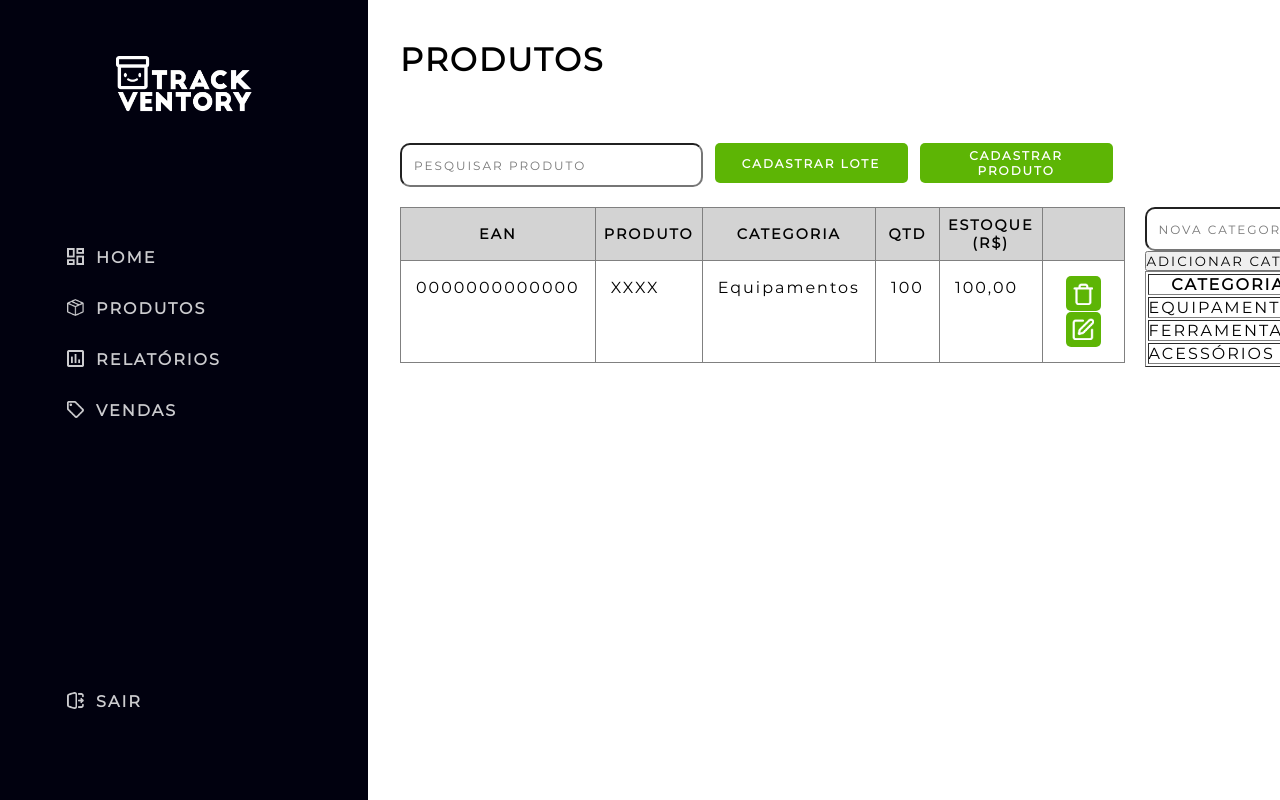
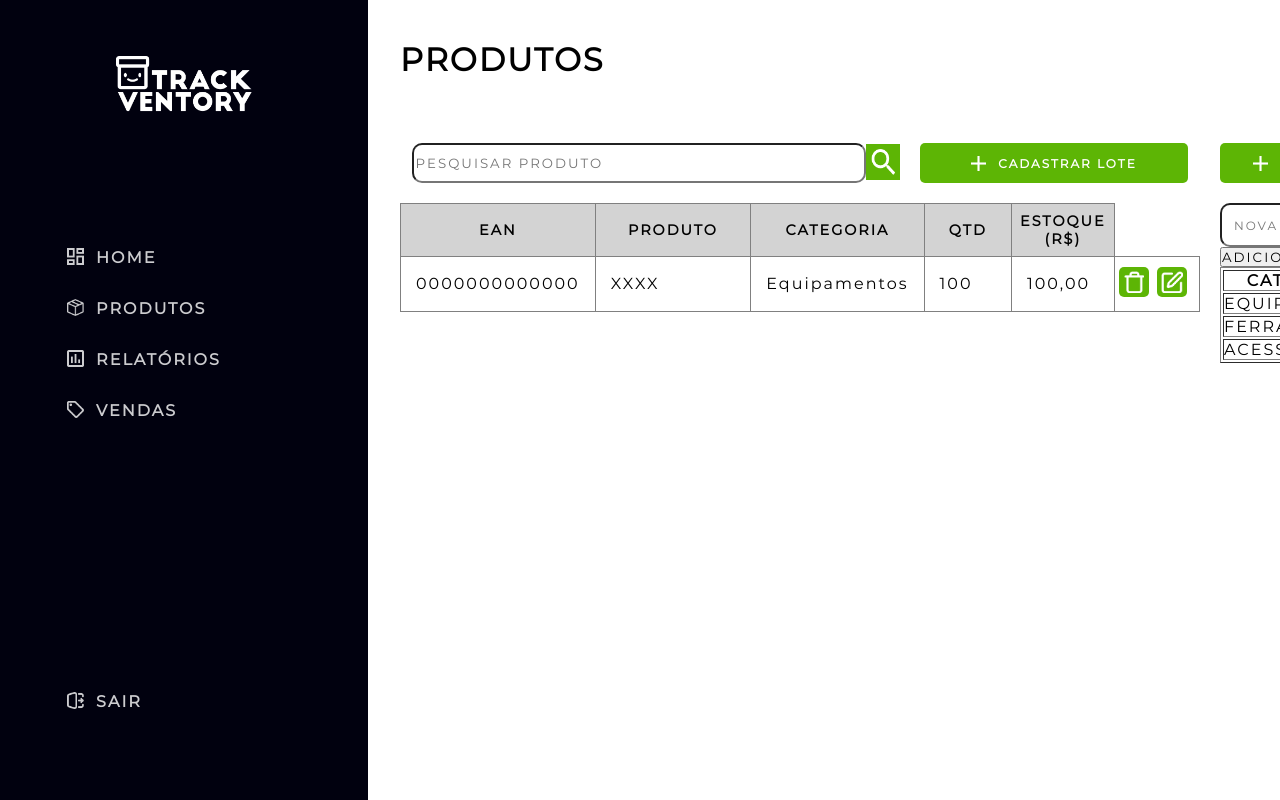
Before and after one commit to winvirg/Trackventory, a Next.js app: page /user/produto in a window 1280 px wide. Built offline with nearby package versions, Linux system fonts and the light colour scheme.

Commit message:
Ajustes nos botões de ação e lista de categorias

```diff
--- a/src/app/page.module.css
+++ b/src/app/page.module.css
@@ -874,7 +874,10 @@
   .gridpainel_produto .botoes_produto{
     display: inline-flex;
     justify-content: flex-start;
-    width: 100%;
+    width: 100vh;
+  }
+  .gridpainel_produto .botoes_produto:nth-of-type(2) {
+    width: 35vh;
   }
 
   .gridpainel_produto .botoes_produto button{
@@ -884,7 +887,7 @@
     font-size: 1.5vh;
     font-weight: 700;
     height: 2vh;
-    width: 40%;
+    width: 50vh;
     border-radius: 5px;
     cursor: pointer;
     border: none;
@@ -902,13 +905,21 @@
     transition: 0.5s;
     font-weight: 900;
   }
-  .gridpainel_produto .pesquisa_produto {
-    margin-top: 2em;
-    margin-right: 1em;
+  .gridpainel_produto .botoes_produto .pesquisa_produto {
+    margin: 3vh 1vh 0 0;
     font-size: 1.5vh;
-    padding: 1em;
+    padding: 1.5vh;
     height: 2vh;
-    width: 65%;
+    width: 100vh;
+    display: flex;
+    align-items: center;
+    box-sizing: content-box;
+    justify-content: center;
+  }
+  .gridpainel_produto .botoes_produto input {
+    height: 4vh;
+    width: 100%;
+    padding: 0.2vh;
     border-radius: 10px;
     display: flex;
     cursor: text;
@@ -918,7 +929,7 @@
     text-transform: uppercase;
   }
 
-  .lista_produtos table{
+  .lista_produtos table {
     width: 100%;
     border-spacing: 0px;
     font-size: medium;
@@ -933,39 +944,64 @@
     border: 1px solid gray;
   }
 
-  .lista_produtos table thead tr th{
+  .lista_produtos table thead tr th {
     width: 11.2vh;
     font-size: 1.8vh;
     padding: 1vh;
     background-color: lightgrey;
+    border: 1px solid gray;
   }
 
-  .lista_produtos table tbody tr td{
+  .lista_produtos table thead tr th:last-child {
+    background-color: white;
+    border: none;
+  }
+
+  .lista_produtos table tbody tr td {
     width: 10vh;
     font-size: 2vh;
     text-transform: initial;
   }
-  .lista_produtos table tbody tr td:nth-child(2){
+
+  .lista_produtos table tbody tr td:nth-child(2) {
     width: 20vh;
   }
+  .lista_produtos table tbody tr td:last-child {
+    padding: 0.8vh 0 0.8vh 0;
+}
 
   .lista_produtos button {
     display: inline-flex;
     flex-direction: row;
     justify-content: center;
     align-items: center;
-    padding: 10px;
-    margin: 0 1vh 0 1vh;
-    gap: 20px;
-    width: 35px;
-    height: 35px;
-    left: 2vh;
-    top: 1vh;
+    margin: 4px;
+    padding: 15px;
+    width: 20px;
+    height: 20px;
     background: #5DB505;
     border-radius: 5px;
     border: none;
   }
+
   .lista_produtos button:hover {
+    background: #0e7b04;
+    transition: 0.5s;
+  }
+
+  .gridpainel_produto .botoes_produto .icones_tabela {
+    padding-right: 12px;
+    height: 15px;
+    width: auto;
+  }
+  .gridpainel_produto .botoes_produto .pesquisa_produto .icones_tabela {
+    padding-right: 12px;
+    padding: 5px;
+    background: #5DB505;
+    height: 36px;
+    width: auto;
+  }
+  .gridpainel_produto .botoes_produto .pesquisa_produto .icones_tabela:hover {
     background: #0e7b04;
     transition: 0.5s;
   }
@@ -1290,8 +1326,6 @@
 
   .gridpainel_produto .botoes_produto button{
     margin-top: 2em;
-    margin-right: 1em;
-    padding: 1em;
     font-size: 2vh;
     text-transform: uppercase;
     cursor: pointer;
@@ -1326,6 +1360,11 @@
 
   .lista_produtos table thead tr th{
     width: 10em
+  }
+
+  .gridpainel_produto .botoes_produto .icones_tabela {
+    margin-right: 12px;
+    padding-right: 12px;
   }
 }
 
--- a/src/app/user/produto/page.tsx
+++ b/src/app/user/produto/page.tsx
@@ -19,15 +19,26 @@ export default function Produto() {
                     <h1>Produtos</h1>
                     <div className={styles.gridpainel_produto}>
                         <div className={styles.botoes_produto}>
-                            <input className={styles.pesquisa_produto}type="text" placeholder="Pesquisar Produto" name="pesquisa"/>
-                            {/*Adicionar ícone de pesquisa*/}
-                            <button type="button">Cadastrar Lote</button>
-                            <button type="button">Cadastrar Produto</button>
+                        <div className={styles.pesquisa_produto}>
+                            <input type="text" placeholder="Pesquisar Produto" name="pesquisa"/>
+                            <Link href={"#search"} className="botao_pesquisar">
+                                <Image className={styles.icones_tabela} src={"/images/icone_pesquisa.png"} alt={"Pesquisa"} width={20} height={20} priority/>
+                            </Link>
                         </div>
-                        <div></div>
+                            <button type="button">
+                                <Image className={styles.icones_tabela} src={"/images/icone_plus.png"} alt={"add"} width={20} height={20} priority/>
+                                Cadastrar Lote
+                            </button>
+                        </div>
+                        <div className={styles.botoes_produto}>
+                            <button type="button">
+                                <Image className={styles.icones_tabela} src={"/images/icone_plus.png"} alt={"add"} width={20} height={20} priority/>
+                                Cadastrar Produto
+                            </button>
+                        </div>
                         <div className={styles.lista_produtos}>
                             {/*Adicionar ícones de ações*/}
-                            <table border={1}>
+                            <table>
                                 <thead>
                                     <tr>
                                         <th>EAN</th>
@@ -35,7 +46,7 @@ export default function Produto() {
                                         <th>CATEGORIA</th>
                                         <th>QTD</th>
                                         <th>ESTOQUE (R$)</th>
-                                        <th>&nbsp;</th>
+                                        <th></th>
                                     </tr>
                                 </thead>
                                 <tbody>
@@ -47,10 +58,10 @@ export default function Produto() {
                                         <td>100,00</td>
                                         <td>
                                             <button type="button" name="excluir">
-                                                <Image className={styles.icones_tabela} src={"/images/icone_trash.png"} alt={"Excluir"} width={22} height={22} priority/>
+                                                <Image src={"/images/icone_trash.png"} alt={"Excluir"} width={22} height={22} priority/>
                                             </button>
                                             <button type="button" name="editar">
-                                                <Image className={styles.icones_tabela} src={"/images/icone_edit.png"} alt={"Editar"} width={22} height={22} priority/>
+                                                <Image src={"/images/icone_edit.png"} alt={"Editar"} width={22} height={22} priority/>
                                             </button>
                                         </td>
                                     </tr>
```
